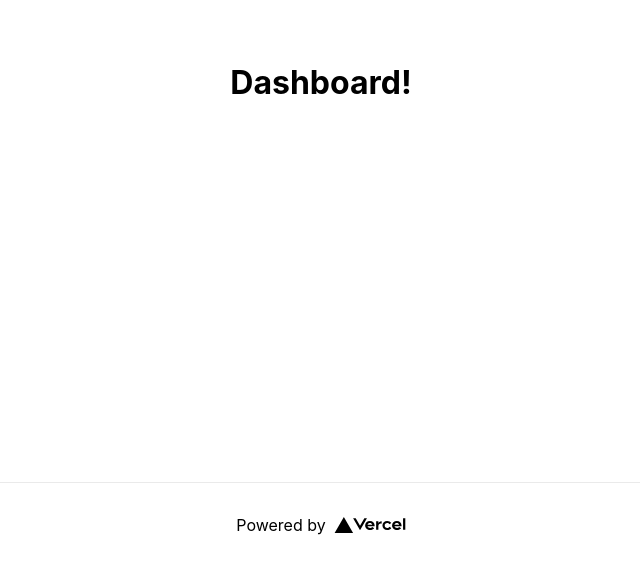
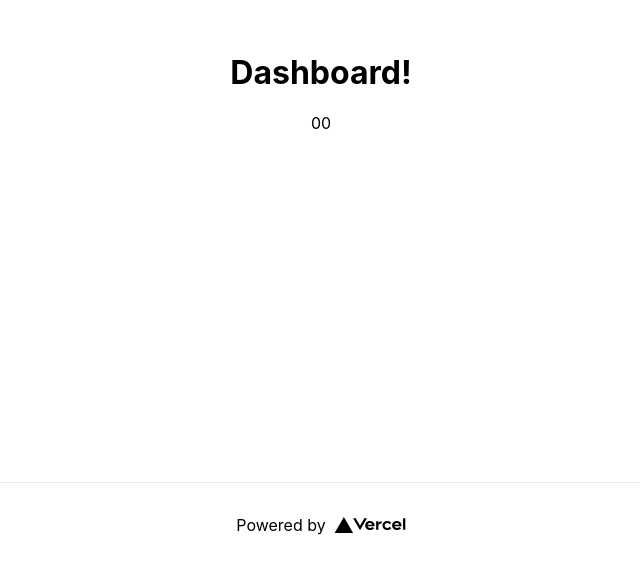
Before and after one commit to bennychun99/delivery-robot, a Next.js app: page /dashboard in a window 1280 px wide. Shown: the part 318-885 px from the top of the page, without its empty margins (319-959 px from the left). Built offline with nearby package versions, Linux system fonts and the light colour scheme.

Commit message:
teste api moves

```diff
--- a/pages/dashboard.js
+++ b/pages/dashboard.js
@@ -1,5 +1,7 @@
 import Head from "next/head";
 import Image from "next/image";
+import { coords } from "../data/coordinates";
+import { moves } from "../data/moves";
 import styles from "../styles/Home.module.css";
 
 export default function Dashboard() {
@@ -13,6 +15,8 @@ export default function Dashboard() {
 
       <main className={styles.main}>
         <h1>Dashboard!</h1>
+        {moves.direcao}
+        {moves.velocidade}
       </main>
       <footer className={styles.footer}>
         <a
```
